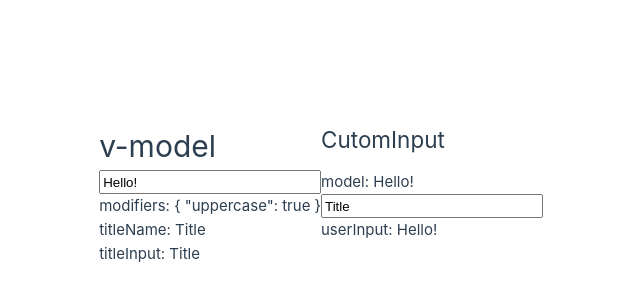
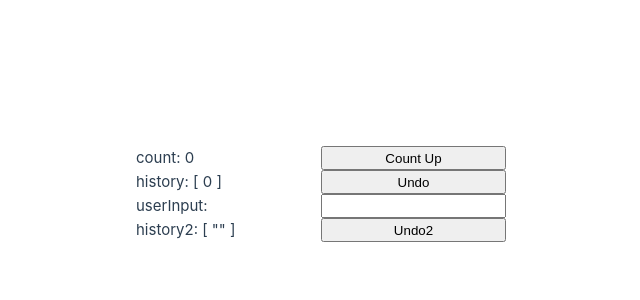
Before and after one commit to 2630-Daichi-Inoue/vue-lesson, a Vue app: page / in a window 1280 px wide. Shown: the part 206-506 px from the top of the page, without its empty margins (319-959 px from the left). Built offline with nearby package versions, Linux system fonts and the light colour scheme.

Commit message:
lesson 105

```diff
--- a/src/App.vue
+++ b/src/App.vue
@@ -1,12 +1,21 @@
 <script setup>
-import { ref } from 'vue'
-import CustomInput from './components/CustomInput.vue'
-const userInput = ref('Hello!')
-const titleInput = ref('Title')
+import { ref } from 'vue';
+import { refHistory } from './refHistory.js';
+
+const count = ref(0)
+
+const { history, undo } = refHistory(count)
+const userInput = ref('')
+const { history: history2, undo: undo2 } = refHistory(userInput)
 </script>
 <template>
-  <h1>v-model</h1>
-  <CustomInput v-model.uppercase="userInput" v-model:title-name="titleInput" />
+  <p>count: {{ count }}</p>
+  <button @click="count++">Count Up</button>
+  <p>history: {{ history }}</p>
+  <button @click="undo">Undo</button>
+
   <p>userInput: {{ userInput }}</p>
-  <p>titleInput: {{ titleInput }}</p>
+  <input v-model="userInput" type="text" />
+  <p>history2: {{ history2 }}</p>
+  <button @click="undo2">Undo2</button>
 </template>
--- /dev/null
+++ b/src/refHistory.js
@@ -0,0 +1,15 @@
+import { ref,watchEffect } from 'vue';
+
+export function refHistory(source) {
+  const history = ref([])
+  watchEffect(() => {
+    history.value.push(source.value)
+  })
+  function undo() {
+    if (history.value.length === 1) return
+    history.value.pop()
+    source.value = history.value.pop()
+  }
+
+  return { history, undo }
+}
```
